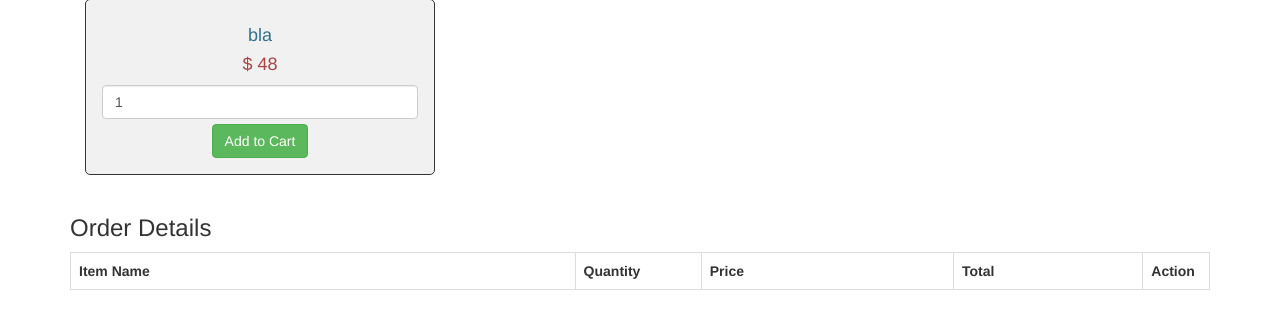
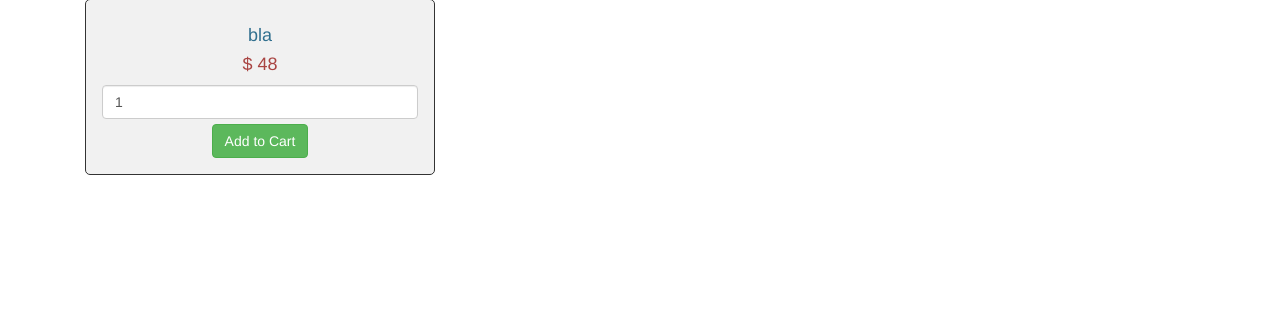
Before and after one commit to jyryky/MatPraceBlazVypujc, a PHP site: page /index.php in a window 1280 px wide. Shown: the part 298-627 px from the top of the page. Run offline with PHP 8.4, Linux system fonts and the light colour scheme; data comes from the database, SQL or seed files in the repository; lists and menus that the app fills with data are empty.

Commit message:
je nová  databáze je potřeba všechno upravit

```diff
--- a/soubory/index.php
+++ b/soubory/index.php
@@ -37,7 +37,6 @@ if(isset($_POST["add_to_cart"]))
 		$_SESSION["kosik"][0] = $item_array;
 	}
 }
-
 if(isset($_GET["action"]))
 {
 	if($_GET["action"] == "delete")
@@ -100,50 +99,7 @@ if(isset($_GET["action"]))
 					}
 				}
 			?>
-			<div style="clear:both"></div>
-			<br />
-			<h3>Order Details</h3>
-			<div class="table-responsive">
-				<table class="table table-bordered">
-					<tr>
-						<th width="40%">Item Name</th>
-						<th width="10%">Quantity</th>
-						<th width="20%">Price</th>
-						<th width="15%">Total</th>
-						<th width="5%">Action</th>
-					</tr>
-					<?php
-					if(!empty($_SESSION["kosik"]))
-					{
-						$total = 0;
-						foreach($_SESSION["kosik"] as $keys => $values)
-						{
-					?>
-					<tr>
-						<td><?php echo $values["item_name"]; ?></td>
-						<td><?php echo $values["item_quantity"]; ?></td>
-						<td>$ <?php echo $values["item_price"]; ?></td>
-						<td>$ <?php echo number_format($values["item_quantity"] * $values["item_price"], 2);?></td>
-						<td><a href="index.php?action=delete&ID=<?php echo $values["item_id"]; ?>"><span class="text-danger">Remove</span></a></td>
-					</tr>
-					<?php
-							$total = $total + ($values["item_quantity"] * $values["item_price"]);
-						}
-					?>
-					<tr>
-						<td colspan="3" align="right">Total</td>
-						<td align="right">$ <?php echo number_format($total, 2); ?></td>
-						<td></td>
-					</tr>
-					<?php
-					}
-					?>
 
-				</table>
-			</div>
-		</div>
-	</div>
-	<br />
 	</body>
 </html>
 
```
Also changed, not shown: soubory/zobrazitkosik.php (+5 -5 lines).
